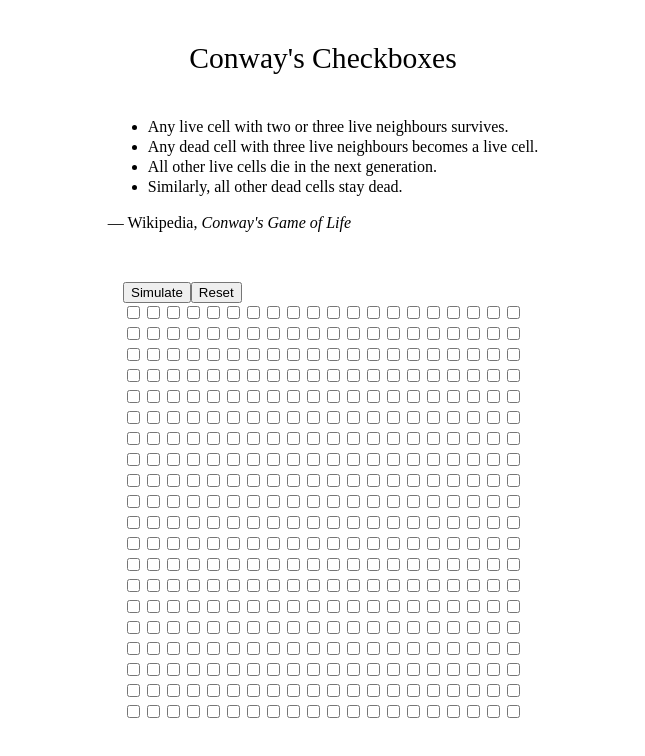
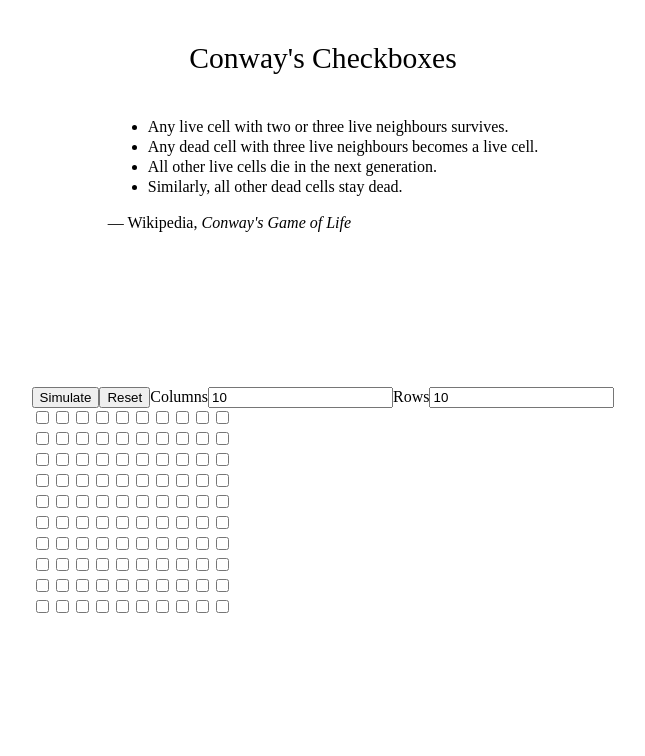
Before and after one commit to shwilliam/conways-checkboxes, a React (Vite) app: page / in a window 1280 px wide. Shown: the top 756 px of the page, without its empty margins (317-962 px from the left). Built offline with nearby package versions, Linux system fonts and the light colour scheme.

Commit message:
allow changing board size

```diff
--- a/src/components/game-of-life.js
+++ b/src/components/game-of-life.js
@@ -4,8 +4,9 @@ import {generateCells, neighborCoords} from '../utils'
 
 const STEP_DURATION = 400 // ms
 
-export const GameOfLife = ({cols, rows}) => {
-  const [cells, setCells] = useState(generateCells(cols, rows))
+export const GameOfLife = () => {
+  const [boardSize, setBoardSize] = useState([10, 10])
+  const [cells, setCells] = useState(generateCells(...boardSize))
   const cellsRef = useRef(cells)
   const stepRef = useRef()
 
@@ -27,7 +28,7 @@ export const GameOfLife = ({cols, rows}) => {
   }
   const resetSimulation = _ => {
     stopSimulation()
-    setCells(generateCells(cols, rows))
+    setCells(generateCells(...boardSize))
   }
 
   const step = () => {
@@ -42,9 +43,9 @@ export const GameOfLife = ({cols, rows}) => {
 
               if (
                 neighborColIdx < 0 ||
-                neighborColIdx >= cols ||
+                neighborColIdx >= boardSize[0] ||
                 neighborRowIdx < 0 ||
-                neighborRowIdx >= rows
+                neighborRowIdx >= boardSize[1]
               )
                 return total
 
@@ -65,6 +66,16 @@ export const GameOfLife = ({cols, rows}) => {
     }, STEP_DURATION)
   }
 
+  const handleColsInputChange = e => {
+    const cols = Number(e.target.value)
+    setBoardSize(([_, rows]) => [cols, rows])
+  }
+
+  const handleRowsInputChange = e => {
+    const rows = Number(e.target.value)
+    setBoardSize(([cols]) => [cols, rows])
+  }
+
   useEffect(() => {
     if (isRunning && !stepRef?.current) {
       step()
@@ -75,12 +86,45 @@ export const GameOfLife = ({cols, rows}) => {
     cellsRef.current = cells
   }, [cells])
 
+  useEffect(() => {
+    setCells(generateCells(...boardSize))
+    resetSimulation()
+  }, [boardSize])
+
   return (
     <section className="cell-grid">
       <button onClick={isRunning ? stopSimulation : startSimulation}>
         {isRunning ? 'Stop' : 'Simulate'}
       </button>
+
       <button onClick={resetSimulation}>Reset</button>
+
+      <label htmlFor="cols-input" className="visibly-hidden">
+        Columns
+      </label>
+      <input
+        id="cols-input"
+        name="cols-input"
+        className="input"
+        value={boardSize[0]}
+        onChange={handleColsInputChange}
+        type="number"
+        min="5"
+        step="5"
+      />
+      <label htmlFor="rows-input" className="visibly-hidden">
+        Rows
+      </label>
+      <input
+        id="rows-input"
+        name="rows-input"
+        className="input"
+        value={boardSize[1]}
+        onChange={handleRowsInputChange}
+        type="number"
+        min="5"
+        step="5"
+      />
 
       {cells.map((row, rowIdx) => (
         <div key={rowIdx} className="cell-grid__row">
```
